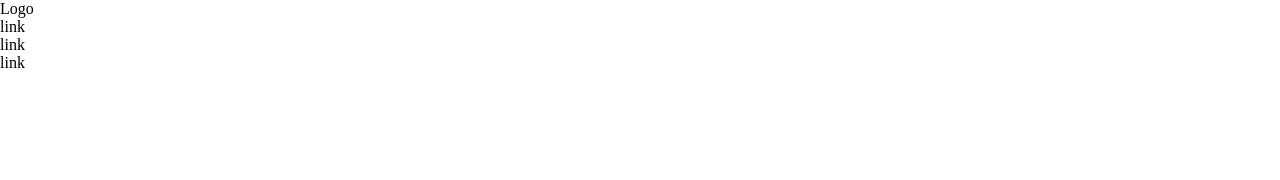
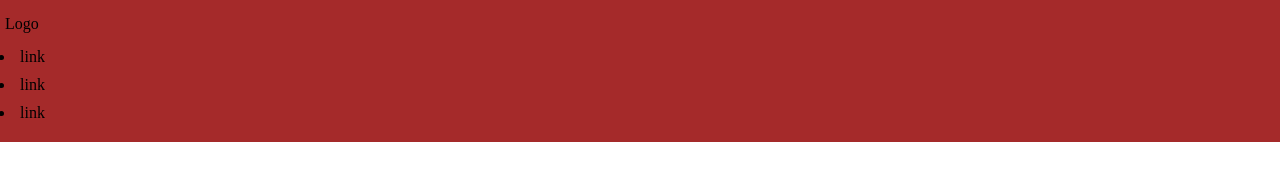
Before and after one commit to FernandoDerentiis/htmlcss-struttura-discord, a plain HTML site: page index.html in a window 1280 px wide. Drawn offline with Linux system fonts and the light colour scheme.

Commit message:
prima struttura

```diff
--- a/style.css
+++ b/style.css
@@ -7,6 +7,17 @@
     padding: 0;
   }
 
+
+  /*debug*/
+
+  .debug {
+    background-color: brown;
+    margin:2px dashed black;
+    padding: 5px;
+
+
+    }
+
   /* # UTILS */
 
   .container {
```
Also changed, not shown: index.html (+1 -2 lines).
